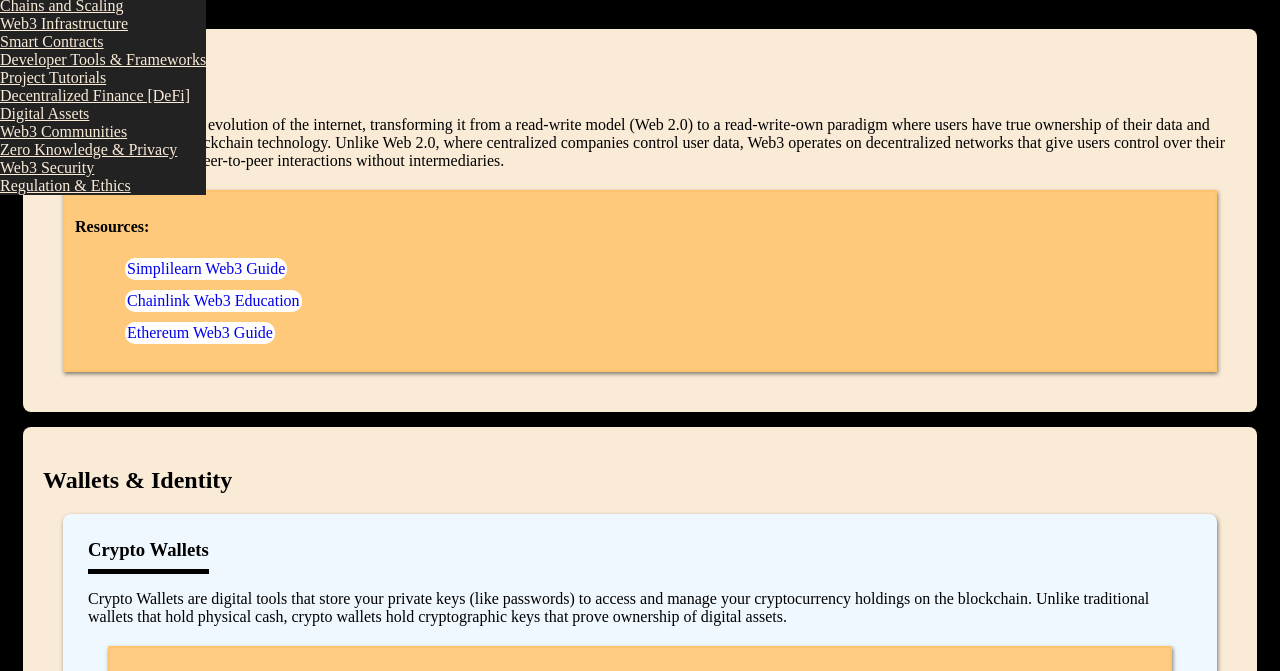
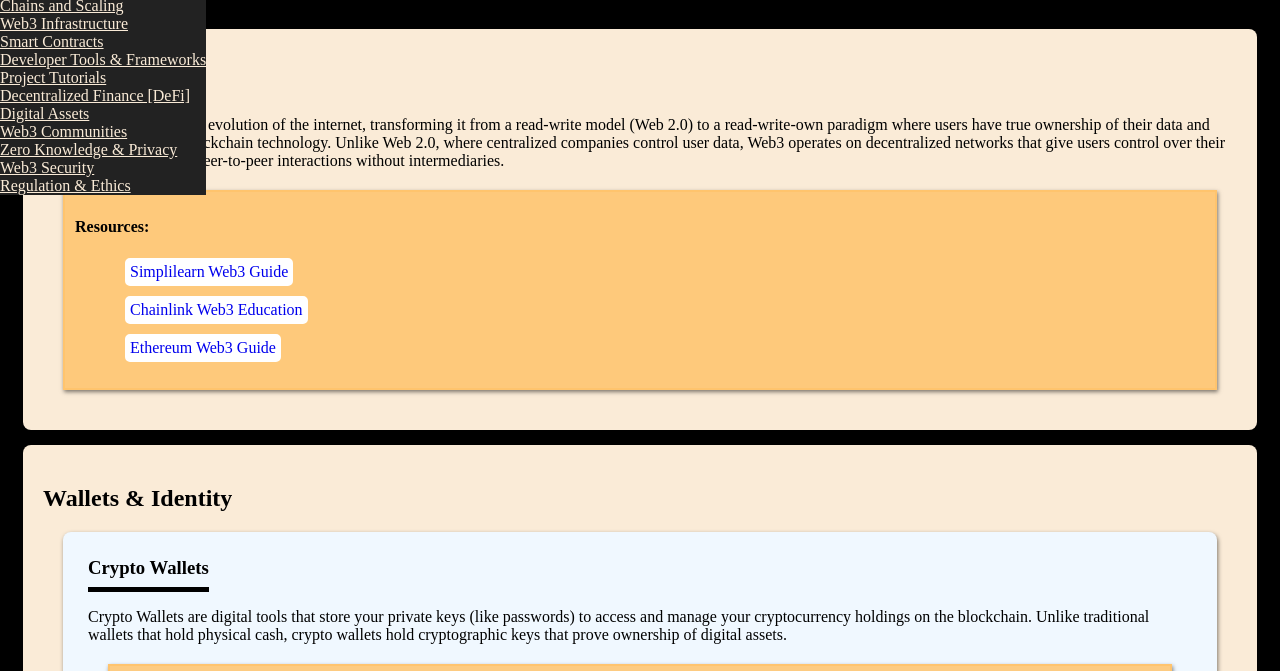
Before and after one commit to tammay-ss/web3-resources, a plain HTML site: page index.html in a window 1280 px wide. Shown: the part 75-746 px from the top of the page. Drawn offline with Linux system fonts and the light colour scheme.

Commit message:
Update styles.css

```diff
--- a/styles.css
+++ b/styles.css
@@ -34,9 +34,6 @@ div{
     transition: transform 0.3s ease;
 }
 
-div:hover{
-    transform: scale(1.025);
-}
 
 ul, li{
     margin: 0;
@@ -68,10 +65,7 @@ nav:hover .main{
     background-color: rgba(78, 77, 77, 0.712);
 }
 
-/* a{
-    color:antiquewhite;
-    transition-duration: ;
-} */
+
 
 .main li{
     background-color: #222;
@@ -111,14 +105,13 @@ span:not(.heading){ /* styling all <span> elements except for heading class*/
     transition: transform 0.3s ease;
 }
 
-span:not(.heading):hover{
-    transform:translateY(10px);
-}
+
 
 .btn{
     box-sizing: border-box;
     border: 2px solid white; /*without border-width and border-type, no border, in short, without this:no border*/
-    border-radius: 10px;
+    border-radius: 5px;
+    padding: 3px;
     background-color: white;
     transition: transform 0.3s ease;
 }
```
